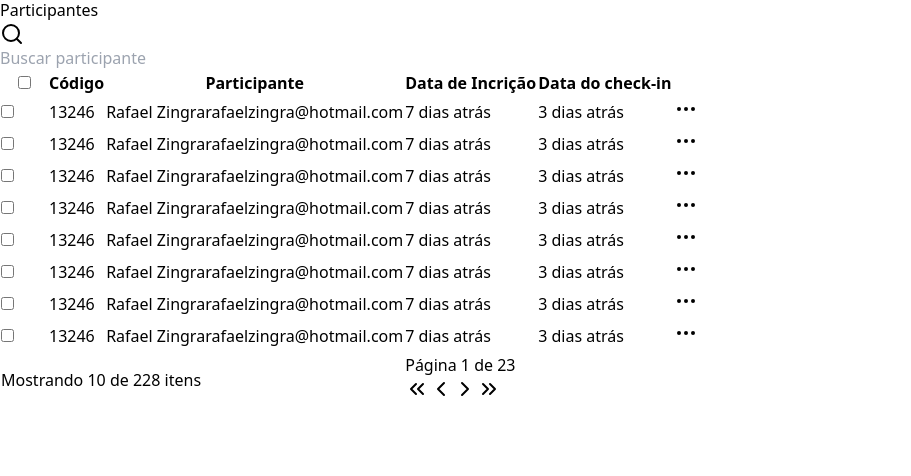
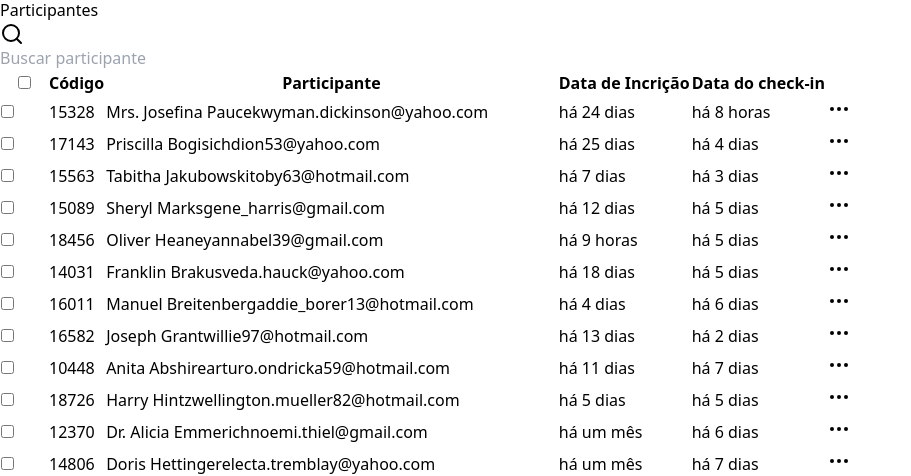
Before and after one commit to rafaelzingra/nlw-unite, a React (Vite) app: page / in a window 1280 px wide. Shown: the part 326-802 px from the top of the page, without its empty margins (0-911 px from the left). Built offline with nearby package versions, Linux system fonts and the light colour scheme.

Commit message:
adds components and fake data array

```diff
--- a/package.json
+++ b/package.json
@@ -10,11 +10,14 @@
     "preview": "vite preview"
   },
   "dependencies": {
+    "dayjs": "^1.11.10",
     "lucide-react": "^0.372.0",
     "react": "^18.2.0",
-    "react-dom": "^18.2.0"
+    "react-dom": "^18.2.0",
+    "tailwind-merge": "^2.3.0"
   },
   "devDependencies": {
+    "@faker-js/faker": "^8.4.1",
     "@types/react": "^18.2.66",
     "@types/react-dom": "^18.2.22",
     "@typescript-eslint/eslint-plugin": "^7.2.0",
--- a/src/components/attendee-list.tsx
+++ b/src/components/attendee-list.tsx
@@ -1,82 +1,100 @@
+import dayjs from 'dayjs'
+import 'dayjs/locale/pt-br'
+import relativeTime from 'dayjs/plugin/relativeTime'
 import {ChevronLeft, ChevronRight, ChevronsLeft, ChevronsRight, MoreHorizontal, Search} from 'lucide-react'
+import { IconButton } from './icon-button'
+import { Table } from './table/table'
+import { TableHeader } from './table/table-header'
+import { TableCell } from './table/table-cell'
+import { TableRow } from './table/table-row'
+import { ChangeEvent, useState } from 'react'
+import { Attendees } from '../data/attendees'
+
+dayjs.extend(relativeTime)
+dayjs.locale('pt-br')
 
 export function AttendeeList() {
+
+    const [search, setSearch] = useState('')
+
+    function OnSearchInputChange(event: ChangeEvent<HTMLInputElement>) {
+        setSearch(event.target.value)
+    }
     return (
         <div className='flex flex-col gap-4'>
             <div className="flex gap-3 items-center">
                 <h1 className="text-2xl font-bold">Participantes</h1>
                 <div className="px-3 py-1.5 border border-white/10 rounded-lg text-sm w-72 flex items-center gap-3">
                     <Search className='size-4 text-emerald-300' />
-                    <input className="bg-transparent flex-1 outline-none" placeholder="Buscar participante"/>
+                    <input onChange={OnSearchInputChange} className="bg-transparent flex-1 outline-none" placeholder="Buscar participante"/>
                 </div>
+                {search}
             </div>
-            <div className='border border-white/10 rounded-lg'>
-                <table className='w-full'>
+            <Table>
                 <thead>
                     <tr className='border-b border-white/10'>
-                            <th style={{ width: 48 }} className='py-3 px-4 text-sm font-semibold text-left'>
+                        <TableHeader style={{ width: 48 }} >
                             <input type='checkbox'/>
-                            </th>
-                            <th className='py-3 px-4 text-sm font-semibold text-left'>Código</th>
-                            <th className='py-3 px-4 text-sm font-semibold text-left'>Participante</th>
-                            <th className='py-3 px-4 text-sm font-semibold text-left'>Data de Incrição</th>
-                            <th className='py-3 px-4 text-sm font-semibold text-left'>Data do check-in</th>
-                            <th style={{ width: 64 }} className='py-3 px-4 text-sm font-semibold text-left'></th>
+                        </TableHeader>
+                        <TableHeader>Código</TableHeader>
+                        <TableHeader>Participante</TableHeader>
+                        <TableHeader>Data de Incrição</TableHeader>
+                        <TableHeader>Data do check-in</TableHeader>
+                        <TableHeader style={{ width: 64 }} ></TableHeader>
                     </tr>
                 </thead>
                 <tbody>
-                        {Array.from({length: 8}).map((_, i) => {
+                    {Attendees.map((attendee) => {
                         return (
-                                <tr key={i} className='border-b border-white/10 hover:bg-white/5'>
-                                    <td className='py-3 px-4 text-sm text-zinc-300'>
+                            <TableRow key={attendee.id} >
+                                <TableCell>
                                     <input type='checkbox' />
-                                    </td>
-                                    <td className='py-3 px-4 text-sm text-zinc-300'>13246</td>
-                                    <td className='py-3 px-4 text-sm text-zinc-300'>
+                                </TableCell>
+                                <TableCell>{attendee.id}</TableCell>
+                                <TableCell>
                                     <div className='flex flex-col gap-1'>
-                                            <span className='font-semibold text-white'>Rafael Zingra</span>
-                                            <span>rafaelzingra@hotmail.com</span>
+                                        <span className='font-semibold text-white'>{attendee.name}</span>
+                                        <span>{attendee.email}</span>
                                     </div>
-                                    </td>
-                                    <td className='py-3 px-4 text-sm text-zinc-300'>7 dias atrás</td>
-                                    <td className='py-3 px-4 text-sm text-zinc-300'>3 dias atrás</td>
-                                    <td className='py-3 px-4 text-sm text-zinc-300'>
-                                        <button className='bg-black/20 border border-white/10 rounded-md p-1.5'>
+                                </TableCell>
+                                <TableCell>{dayjs().to(attendee.createdAt)}</TableCell>
+                                <TableCell>{dayjs().to(attendee.checkedInAt)}</TableCell>
+                                <TableCell>
+                                    <IconButton transparent={true}>
                                         <MoreHorizontal className='size-4' />
-                                        </button>
-                                    </td>
-                                </tr>
+                                    </IconButton >
+                                </TableCell>
+                            </TableRow>
                         )
                     })}
                 </tbody>
                 <tfoot>
                     <tr>
-                            <td className='py-3 px-4 text-sm text-zinc-300' colSpan={3}>
+                        <TableCell colSpan={3}>
                             Mostrando 10 de 228 itens
-                            </td>
-                            <td className='py-3 px-4 text-sm text-zinc-300 text-right' colSpan={3}>
+                        </TableCell>
+                        <TableCell className={'text-right'} colSpan={3}>
                             <div className='inline-flex items-center gap-8'>
                                 <span>Página 1 de 23</span>
                                 <div className='flex gap-1.5'>
-                                        <button className='bg-white/10 border border-white/10 rounded-md p-1.5'>
+                                    <IconButton>
                                         <ChevronsLeft className='size-4' />
-                                        </button>
-                                        <button className='bg-white/10 border border-white/10 rounded-md p-1.5'>
+                                    </IconButton>
+                                    <IconButton>
                                         <ChevronLeft className='size-4' />
-                                        </button>
-                                        <button className='bg-white/10 border border-white/10 rounded-md p-1.5'>
+                                    </IconButton>
+                                    <IconButton>
                                         <ChevronRight className='size-4' />
-                                        </button>
-                                        <button className='bg-white/10 border border-white/10 rounded-md p-1.5'>
+                                    </IconButton>
+                                    <IconButton>
                                         <ChevronsRight className='size-4' />
-                                        </button>
+                                    </IconButton>
                                 </div>
                             </div>
-                            </td>
+                        </TableCell>
                     </tr>
                 </tfoot>
-                </table>
-            </div>
+            </Table>
         </div>
     )
 }
--- a/src/components/header.tsx
+++ b/src/components/header.tsx
@@ -1,12 +1,13 @@
 import nlwLogo from '../assets/nlw-logo.svg'
+import { NavLink } from './nav-link'
 
 export function Header() {
     return (
         <div className='flex items-center gap-5 py-2'>
             <img src={nlwLogo} />
             <nav className='flex items-center gap-5'>
-                <a href='' className='font-medium text-sm text-zinc-300'>Eventos</a>
-                <a href='' className='font-medium text-sm'>Participantes</a>
+                <NavLink href={'/eventos'}>Eventos</NavLink>
+                <NavLink href={'/participantes'}>Participantes</NavLink>
             </nav>
         </div>
     )
--- /dev/null
+++ b/src/components/icon-button.tsx
@@ -0,0 +1,17 @@
+import { ComponentProps } from "react";
+
+interface IconButtonProps extends ComponentProps<'button'> {
+    transparent? : boolean
+}
+
+export function IconButton({ transparent, ...props }: IconButtonProps){
+    return (
+        <button
+            {...props}
+            className={transparent
+                ? 'bg-black/20 border border-white/10 rounded-md p-1.5'
+                : 'bg-white/10 border border-white/10 rounded-md p-1.5'
+            }
+        />
+    )
+}
--- /dev/null
+++ b/src/components/nav-link.tsx
@@ -0,0 +1,10 @@
+import { ComponentProps } from "react"
+
+interface NavLink extends ComponentProps<'a'> {
+    children: string
+}
+export function NavLink(props: NavLink){
+    return (
+        <a {...props} className='font-medium text-sm'>{props.children}</a>
+    )
+}
--- /dev/null
+++ b/src/components/table/table-cell.tsx
@@ -0,0 +1,10 @@
+import { ComponentProps } from "react";
+import { twMerge } from "tailwind-merge";
+
+interface TableCellProps extends ComponentProps<'td'>{}
+
+export function TableCell(props : TableCellProps) {
+    return (
+        <td {...props} className={twMerge('py-3 px-4 text-sm text-zinc-300', props.className)} />
+    )
+}
--- /dev/null
+++ b/src/components/table/table-header.tsx
@@ -0,0 +1,9 @@
+import { ComponentProps } from "react";
+
+interface TableHeaderProps extends ComponentProps<'th'>{}
+
+export function TableHeader(props : TableHeaderProps) {
+    return (
+        <th className='py-3 px-4 text-sm font-semibold text-left' {...props}/>
+    )
+}
--- /dev/null
+++ b/src/components/table/table-row.tsx
@@ -0,0 +1,9 @@
+import { ComponentProps } from "react";
+
+interface TableRowProps extends ComponentProps<'tr'>{}
+
+export function TableRow(props : TableRowProps) {
+    return (
+        <tr className='border-b border-white/10 hover:bg-white/5' {...props}/>
+    )
+}
--- /dev/null
+++ b/src/components/table/table.tsx
@@ -0,0 +1,11 @@
+import { ComponentProps } from "react";
+
+interface TableProps extends ComponentProps<'table'> {}
+
+export function Table(props: TableProps) {
+    return (
+        <div className='border border-white/10 rounded-lg'>
+            <table className='w-full' {...props}></table>
+        </div>
+    )
+}
--- /dev/null
+++ b/src/data/attendees.ts
@@ -0,0 +1,11 @@
+import { faker } from "@faker-js/faker"
+
+export const Attendees = Array.from({length: 200}).map(() => {
+    return {
+        id: faker.number.int({min:10000, max: 20000}),
+        name: faker.person.fullName(),
+        email: faker.internet.email().toLocaleLowerCase(),
+        createdAt: faker.date.recent({ days: 30 }),
+        checkedInAt: faker.date.recent({ days: 7 })
+    }
+})
```
Also changed, not shown: 1 other file (tests, documents, lock files or other folders). Lines whose indentation alone changed are shown as unchanged.
